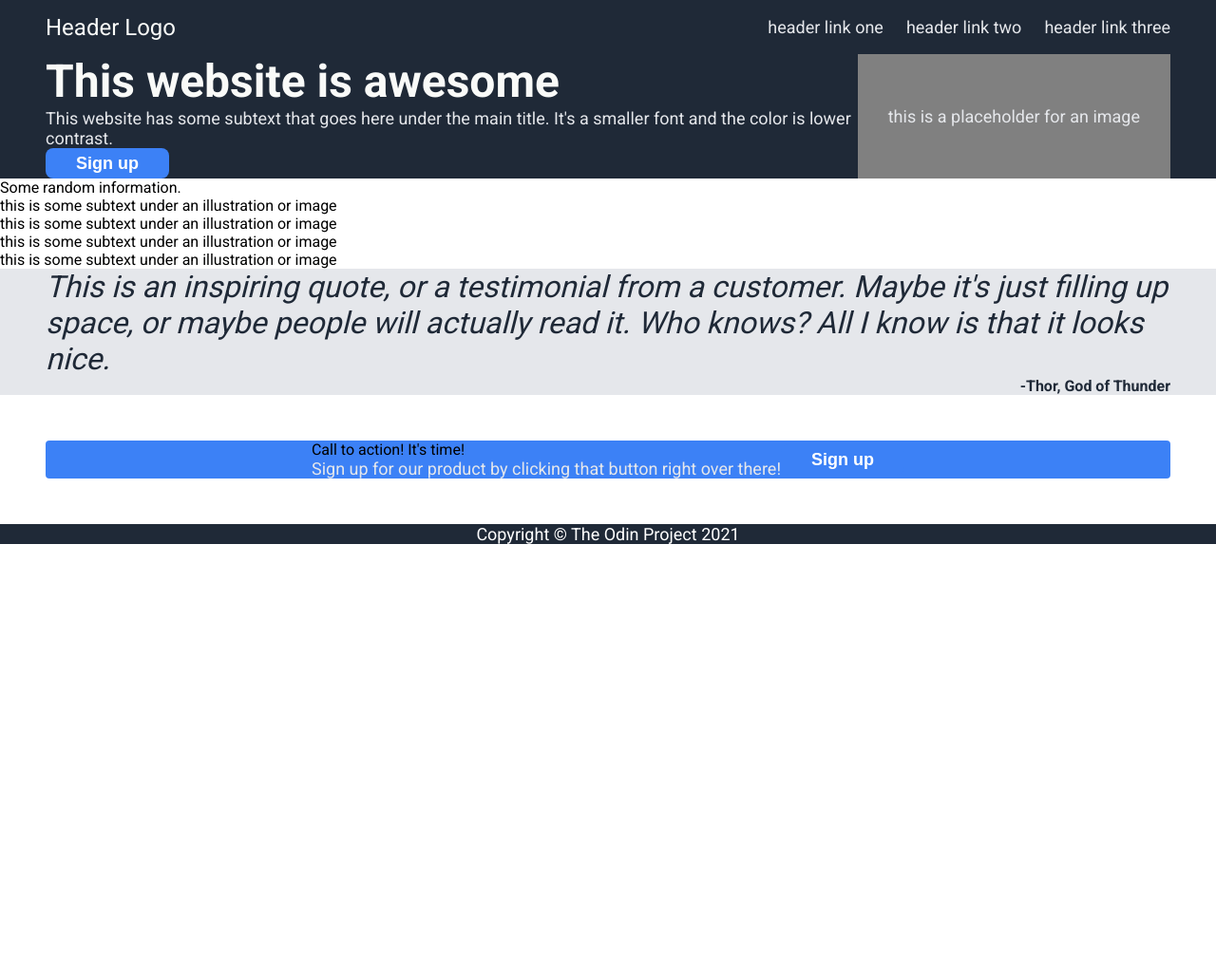
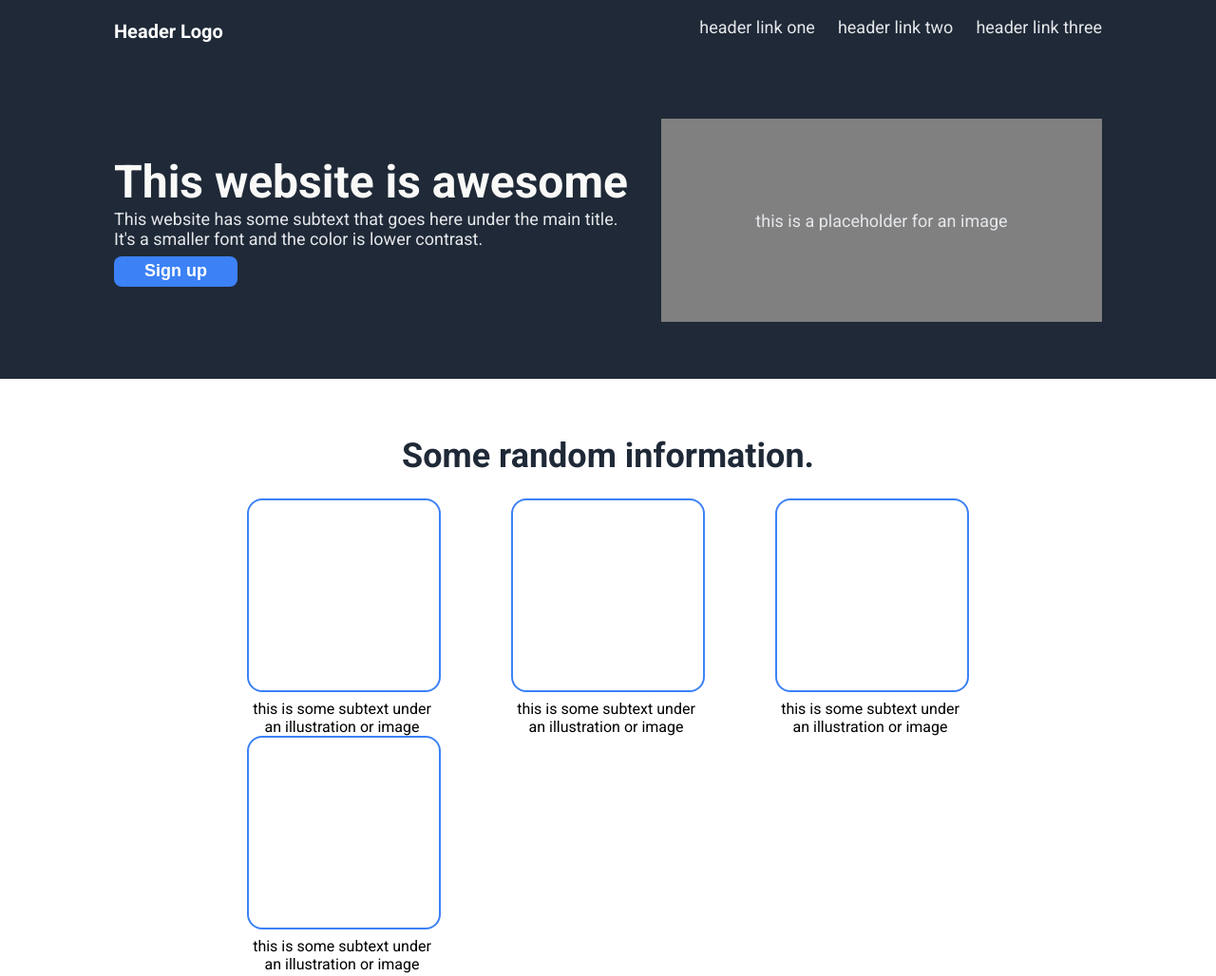
Before and after one commit to EPedley/css_landing-page, a plain HTML site: page index.html in a window 1280 px wide. Shown: the top 1028 px of the page at 95% size. Before the commit the page ends 800 px from the top, so only its background shows below. Drawn offline with Linux system fonts and the light colour scheme.

Commit message:
Finished project

```diff
--- a/index.html
+++ b/index.html
@@ -7,7 +7,7 @@
     </head>
     <body>
         <div class="header">
-            <div class="logo">Header Logo</div>
+            <div class="header-text">Header Logo</div>
             <div class="secondary-text">
                 <ul>
                     <li>header link one</li>
@@ -27,22 +27,24 @@
         </div>
 
         <div class="information">
-            <div class="info-header">Some random information.</div>
+            <div class="information-header">Some random information.</div>
+                <div class="cards">
                     <div class="box-1">
-                <div class="box"></div>
+                        <div class="box"> </div>
                         <div class="box-text">this is some subtext under an illustration or image</div>
                     </div>
                     <div class="box-2">
-                <div class="box"></div>
+                        <div class="box"> </div>
                         <div class="box-text">this is some subtext under an illustration or image</div>
                     </div>
                     <div class="box-3">
-                <div class="box"></div>
+                        <div class="box"> </div>
                         <div class="box-text">this is some subtext under an illustration or image</div>
                     </div>
                     <div class="box-4">
-                <div class="box"></div>
+                        <div class="box"> </div>
                         <div class="box-text">this is some subtext under an illustration or image</div>
+                    </div>
                 </div>
         </div>
 
@@ -53,7 +55,7 @@
 
         <div class="cta">
             <div class="container">
-               <div head="cta-header">Call to action! It's time!</div>
+               <div class="header-text">Call to action! It's time!</div>
                <div class="secondary-text">Sign up for our product by clicking that button right over there!</div>
             </div>
             <button>Sign up</button>
--- a/style.css
+++ b/style.css
@@ -10,9 +10,10 @@ body {
     justify-content: space-between;
     background-color: #1F2937;
     align-items: center;
+    padding: 0px 120px;
 }
 
-.logo {
+.header-text {
     font-size: 24px;
     color: #F9FAF8;
 }
@@ -20,36 +21,6 @@ body {
 .secondary-text, .placeholder, .footer {
     font-size: 18px;
     color: #e5e7eb;
-}
-
-ul {
-    list-style-type: none;
-    text-indent: 0;
-    display: flex;
-    gap: 24px;
-}
-
-.quote {
-    background-color: #E5E7EB;
-    display: flex;
-    flex-direction: column;
-    color: #1F2937;
-}
-
-.quote-text {
-    font-size: 32px;
-    font-weight: 100;
-    font-style: italic;
-}
-
-.header, .quote, .intro {
-    padding-left: 48px;
-    padding-right: 48px;
-}
-
-.thor {
-    text-align: right;
-    font-weight: bold;
 }
 
 button {
@@ -64,6 +35,13 @@ button {
     border-color: white;
 }
 
+ul {
+    list-style-type: none;
+    text-indent: 0;
+    display: flex;
+    gap: 24px;
+}
+
 .placeholder {
     background-color: grey;
     flex-shrink: 0;
@@ -71,15 +49,17 @@ button {
     display: flex;
     align-items: center;
     justify-content: center;
+    width: 400px;
+    height: 150px;
 }
 
 .intro {
     display: flex;
     background-color: #1F2937;
-}
-
-.intro-left {
-    flex-grow: 1;
+    padding: 60px 0px;
+    gap: 32px;
+    align-items: center;
+    padding: 60px 120px;
 }
 
 .intro-header {
@@ -88,13 +68,78 @@ button {
     font-weight: 1000;
 }
 
+.secondary-text {
+    padding-bottom: 8px;
+}
+
+.information {
+    padding: 60px 260px 80px 260px;
+}
+
+.information-header {
+    font-weight: 1000;
+    color: #1F2937;
+    font-size: 36px;
+    padding-bottom: 24px;
+    text-align: center;
+}
+
+.box {
+    border: 2px solid #3C81F6;
+    border-radius: 16px;
+    height: 200px;
+    width: 200px;
+}
+
+.box-text {
+    width: 200px;
+    text-align: center;
+    margin-top: 8px;
+}
+
+.cards {
+    display: flex;
+    flex-wrap: wrap;
+    justify-content: space-between;
+}
+
+.quote {
+    background-color: #E5E7EB;
+    display: flex;
+    flex-direction: column;
+    color: #1F2937;
+    padding: 80px 260px;
+}
+
+.quote-text {
+    font-size: 32px;
+    font-weight: 100;
+    font-style: italic;
+}
+
+.thor {
+    text-align: right;
+    font-weight: bold;
+}
+
 .cta {
     display: flex;
-    justify-content: center;
+    justify-content: space-between;
+    padding: 40px 160px;
     align-items: center;
     background-color: #3C81F6;
-    margin: 48px;
+    margin: 60px 120px;
     border-radius: 4px;
+}
+
+.header-text {
+    font-size: 20px;
+    color: white;
+    font-weight: 800;
+}
+
+.cta > button {
+    border: 1px solid white;
 }
 
 .footer {
@@ -103,4 +148,5 @@ button {
     justify-content: center;
     align-items: center;
     color: white;
+    padding: 24px 0px;
 }
```
Lines whose indentation alone changed are shown as unchanged.
